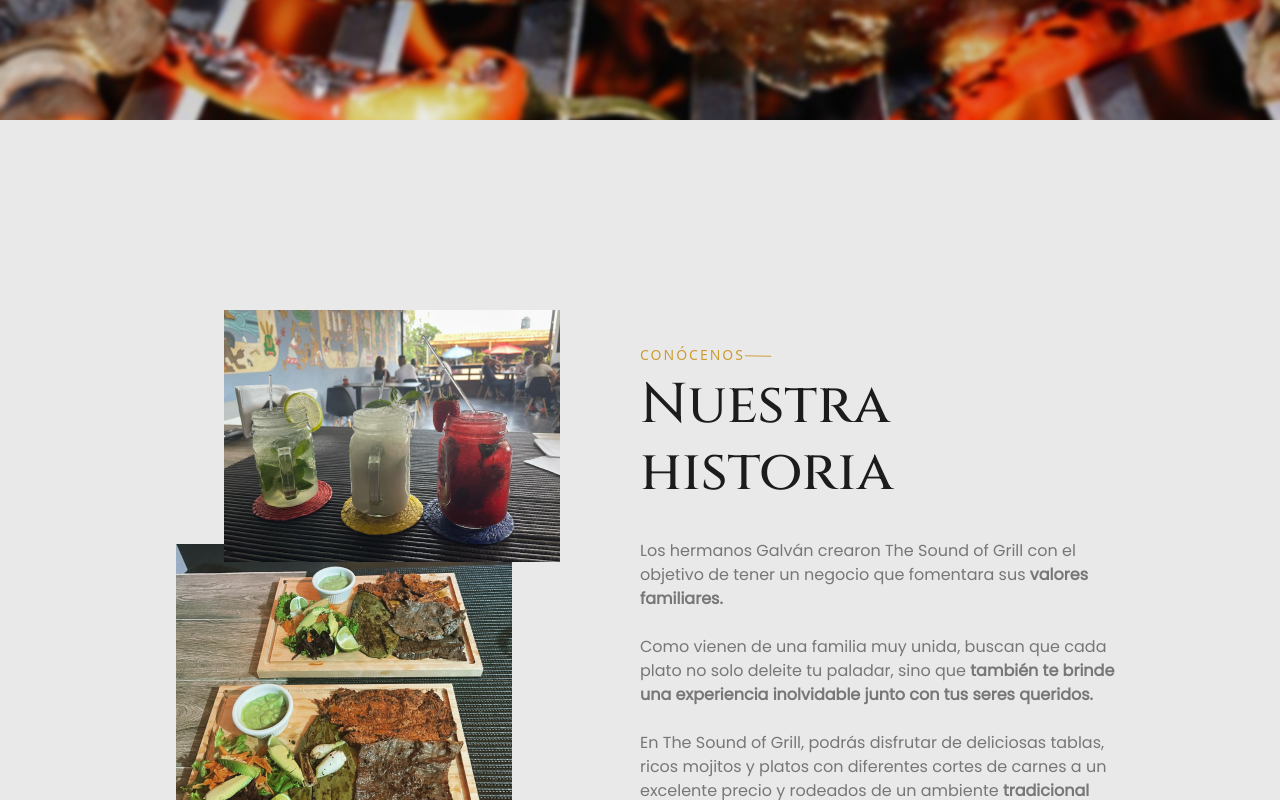
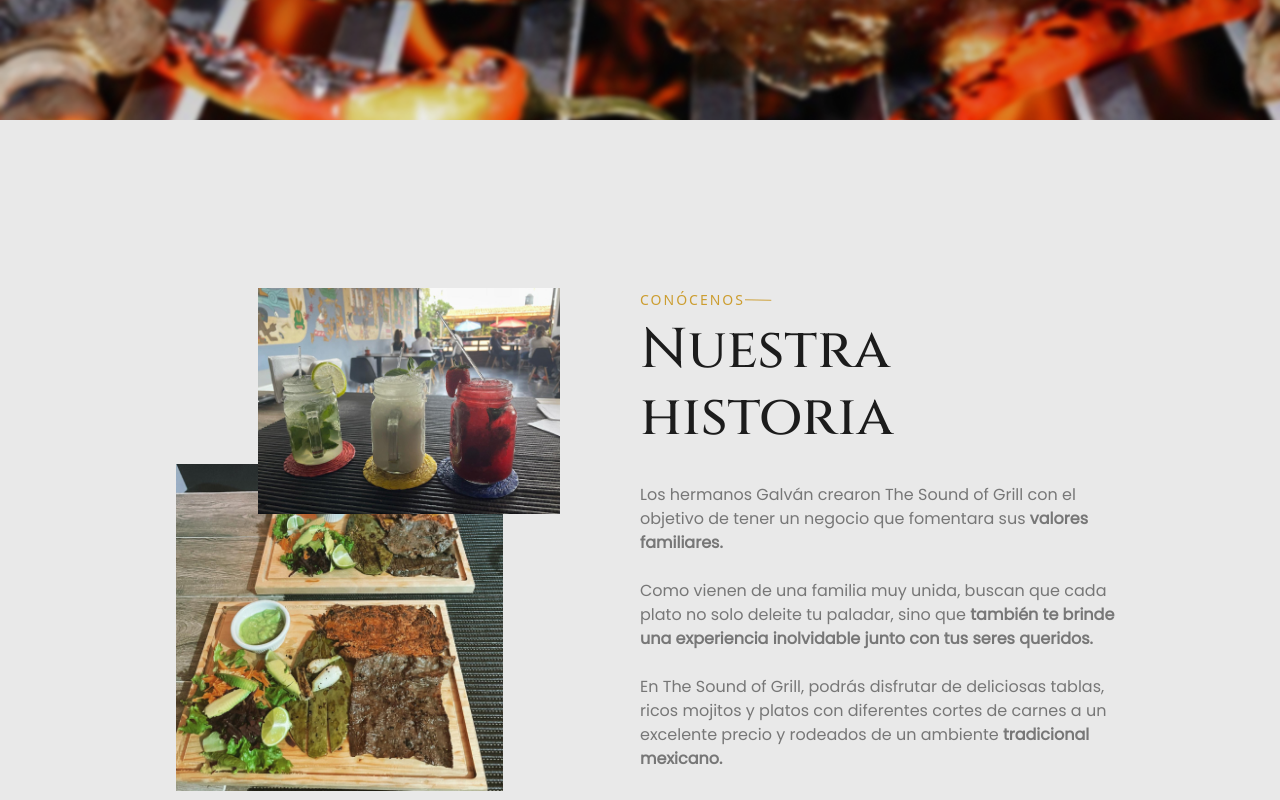
Before and after one commit to maurosanchezmatamoros/the-sound-of-grill, a React (Create React App) app: page / in a window 1280 px wide. Shown: the part 680-1480 px from the top of the page. Built offline with nearby package versions, Linux system fonts and the light colour scheme; the HTML template or start-up script is replaced by a standard one.

Commit message:
Historia breakpoint changed

```diff
--- a/src/styles/Historia.css
+++ b/src/styles/Historia.css
@@ -1,7 +1,6 @@
 .historiaSection{
     margin: 0;
     padding: 0;
-    min-height: 950px;
     width: 100%;
     display: flex;
     background-color: rgba(233, 233, 233, 1);
@@ -19,7 +18,7 @@
     position: relative;
     width: 60%;
     height: 60%;
-    max-width: 500px;
+    max-width: 450px;
     margin-right: 5rem;
 }
 
@@ -28,20 +27,22 @@
     flex-direction: column;
     justify-content: center;
     width: 50%;
+    min-height: 839px;
     padding: 10rem 10rem 10rem 0;
 }
 
 #historiaTragos{
+    object-fit: scale-down;
     max-height: 45%;
     z-index: 6;
     margin: auto;
     position: absolute;
     top: 0;
     right: 0;
-
 }
 
 #historiaTablas{
+    object-fit: scale-down;
     max-height: 65%;
     z-index: 3;
     margin: auto;
@@ -71,7 +72,7 @@
     color: #777777;
 }
 
-@media screen and (max-width: 1119px){
+@media screen and (max-width: 1000px){
     .historiaSection{
         padding: 5rem 0 5rem 0;
         flex-direction: column-reverse;
@@ -80,6 +81,7 @@
     .historiaTextContainer{
         width: 80%;
         padding: 0;
+        min-height: 0;
     }
     .historiaImgContainer{
         margin-top: 2rem;
```
